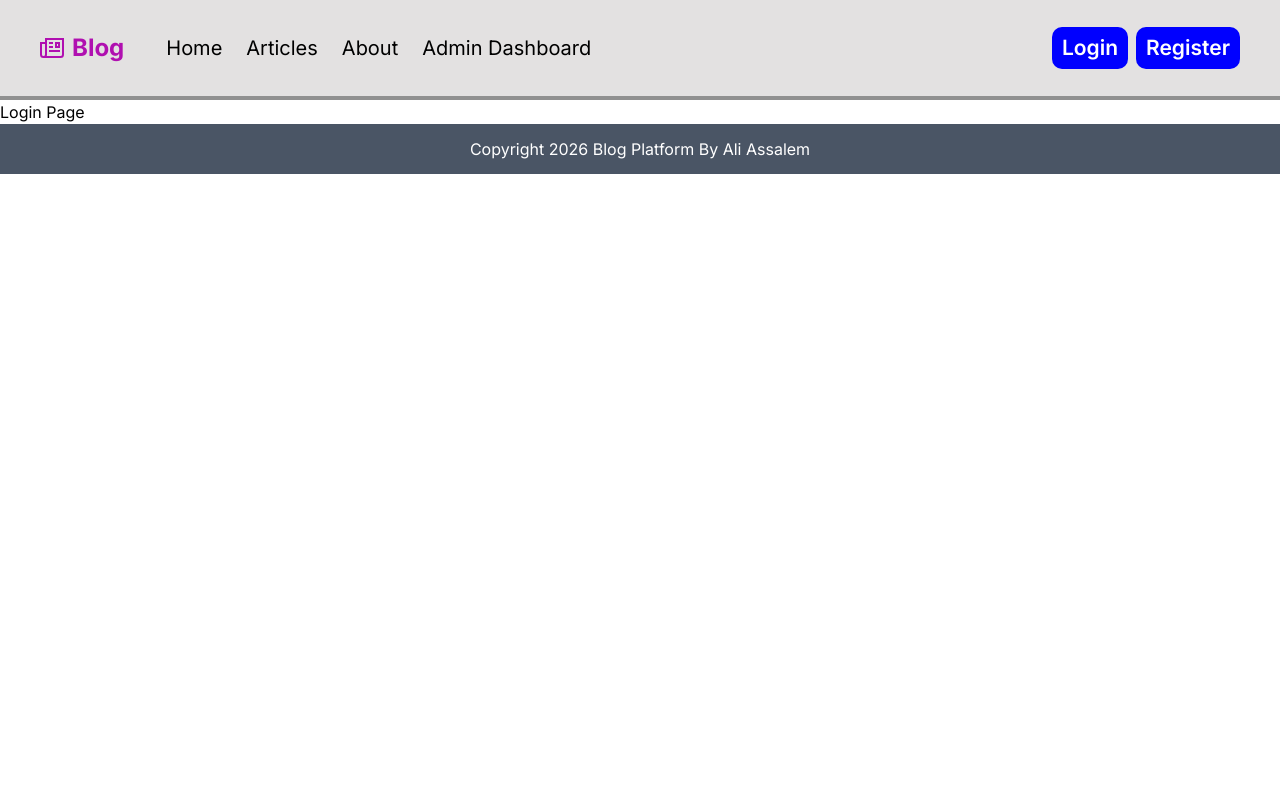
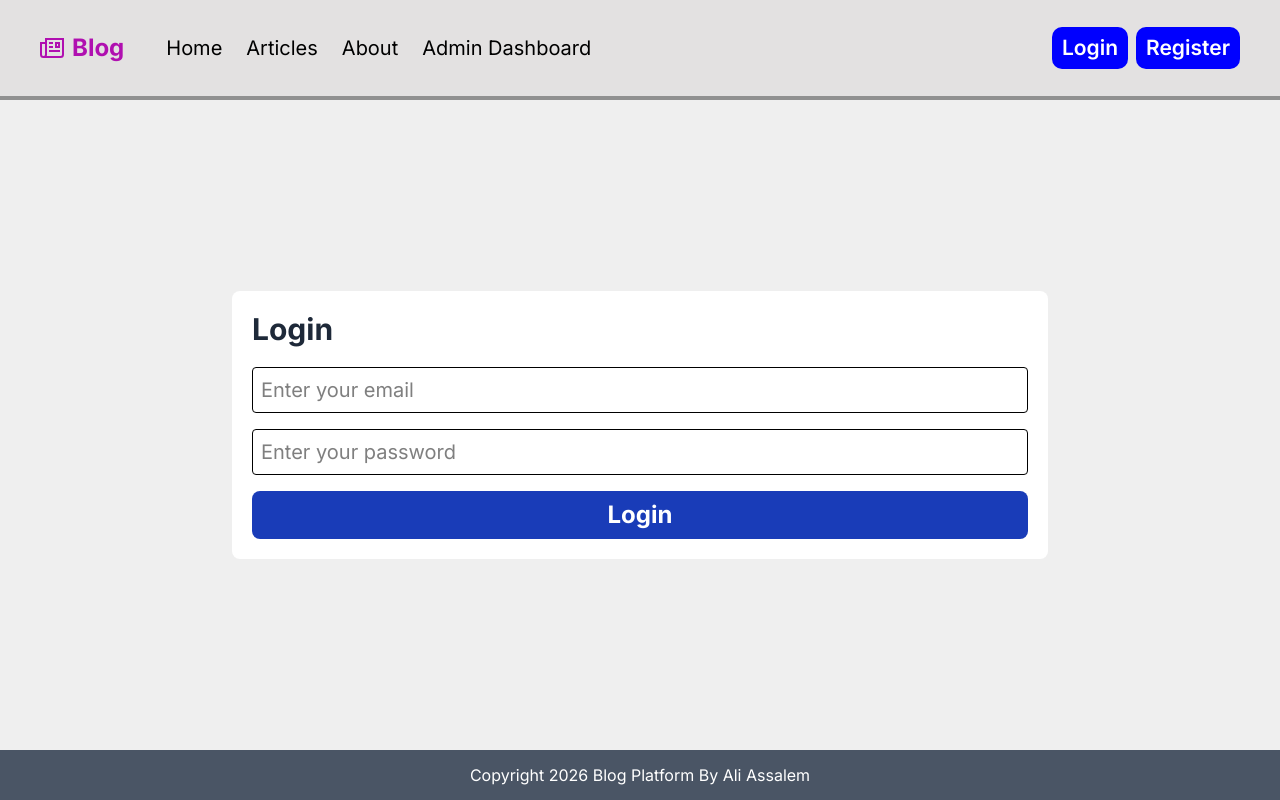
Before and after one commit to AliAssalem/Blog-NextJs, a Next.js app: page /login in a window 1280 px wide. Built offline with nearby package versions, Linux system fonts and the light colour scheme.

Commit message:
login register pages and handle  useStates

```diff
--- /dev/null
+++ b/app/(user)/login/LoginForm.tsx
@@ -0,0 +1,32 @@
+"use client";
+import { useState } from "react"
+import React from 'react'
+import { toast } from "react-toastify";
+
+
+const LoginForm = () => {
+    const [email,setEmail] = useState("");
+    const [password,setPassword] = useState("");
+
+    const formSubmitHandler = (e: React.FormEvent<HTMLFormElement>) => {
+        e.preventDefault();
+
+        if(email === "") return toast.error("Email is required");
+        if(password === "") return toast.error("Password is required");
+
+    };
+
+  return (
+    <form className="flex flex-col" onSubmit={formSubmitHandler}>
+        <input className="mb-4 border rounded p-2 text-xl" type="email" placeholder="Enter your email"
+        value={email} onChange={(e)=>setEmail(e.target.value)}
+        ></input>
+        <input className="mb-4 border rounded p-2 text-xl" type="password" placeholder="Enter your password"
+        value={password} onChange={(e)=>setPassword(e.target.value)}
+        ></input>
+        <button type="submit" className="text-2xl text-white bg-blue-800 p-2 rounded-lg font-bold">Login</button>
+    </form>
+  )
+}
+
+export default LoginForm
--- /dev/null
+++ b/app/(user)/login/page.tsx
@@ -0,0 +1,14 @@
+import LoginForm from "./LoginForm"
+
+const LoginPage = () => {
+  return (
+    <section className="container fix-height m-auto px-7 flex items-center justify-center">
+      <div className="m-auto bg-white rounded-lg p-5 w-full md:w-2/3">
+        <h1 className="text-3xl font-bold text-gray-800 mb-5">Login</h1>
+        <LoginForm/>
+      </div>
+    </section>
+  )
+}
+
+export default LoginPage
--- /dev/null
+++ b/app/(user)/register/RegisterForm.tsx
@@ -0,0 +1,37 @@
+"use client";
+import { useState } from "react"
+import React from 'react'
+import { toast } from "react-toastify";
+
+
+const RegisterForm = () => {
+    const [username,setUsername] = useState("");
+    const [email,setEmail] = useState("");
+    const [password,setPassword] = useState("");
+
+    const formSubmitHandler = (e: React.FormEvent<HTMLFormElement>) => {
+        e.preventDefault();
+
+        if(username === "") return toast.error("Username is required");
+        if(email === "") return toast.error("Email is required");
+        if(password === "") return toast.error("Password is required");
+
+    };
+
+  return (
+    <form className="flex flex-col" onSubmit={formSubmitHandler}>
+        <input className="mb-4 border rounded p-2 text-xl" type="text" placeholder="Enter your username"
+        value={username} onChange={(e)=>setUsername(e.target.value)}
+        ></input>
+        <input className="mb-4 border rounded p-2 text-xl" type="email" placeholder="Enter your email"
+        value={email} onChange={(e)=>setEmail(e.target.value)}
+        ></input>-
+        <input className="mb-4 border rounded p-2 text-xl" type="password" placeholder="Enter your password"
+        value={password} onChange={(e)=>setPassword(e.target.value)}
+        ></input>
+        <button type="submit" className="text-2xl text-white bg-blue-800 p-2 rounded-lg font-bold">Register</button>
+    </form>
+  )
+}
+
+export default RegisterForm
--- /dev/null
+++ b/app/(user)/register/page.tsx
@@ -0,0 +1,15 @@
+import React from 'react'
+import RegisterForm from './RegisterForm'
+
+const RegisterPage = () => {
+  return (
+    <section className="container fix-height m-auto px-7 flex items-center justify-center">
+      <div className="m-auto bg-white rounded-lg p-5 w-full md:w-2/3">
+        <h1 className="text-3xl font-bold text-gray-800 mb-5">Create Account</h1>
+        <RegisterForm/>
+      </div>
+    </section>
+  )
+}
+
+export default RegisterPage
--- a/app/articles/page.tsx
+++ b/app/articles/page.tsx
@@ -4,7 +4,7 @@
 
 const ArticlesPage = async () => {
 
-  const response = await fetch('https://jsonplaceholder.typicode.com/posts')
+  const response = await fetch('https://jsonplaceholder.typicode.com/posts',{cache:"no-store"})
 
   if (!response.ok) {
     throw new Error("Failed to fetch articles")
--- a/app/globals.css
+++ b/app/globals.css
@@ -1,7 +1,6 @@
 @import "tailwindcss";
 :root {
-    --color-bg: #efefef;
-    --color-text: #111;
+    --bg-color: #efefef;
 }
 
 body {
--- a/app/layout.tsx
+++ b/app/layout.tsx
@@ -1,5 +1,7 @@
 import type { Metadata } from "next";
 import { Inter,Geist, Geist_Mono } from "next/font/google";
+import { ToastContainer } from 'react-toastify';
+import 'react-toastify/dist/ReactToastify.css';
 import "./globals.css";
 import Header from "./components/header/Header";
 import Footer from "./components/footer";
@@ -36,6 +38,7 @@
     >
       <body className="min-h-full flex flex-col">
         <Header />
+        <ToastContainer theme="colored" position="top-center"/>
         <main>{children}</main>
         <Footer/>
       </body>
--- a/app/login/page.tsx
+++ /dev/null
@@ -1,12 +0,0 @@
-
-
-const LoginPage = () => {
-  return (
-    <div>
-        Login Page
-
-    </div>
-  )
-}
-
-export default LoginPage
--- a/app/register/page.tsx
+++ /dev/null
@@ -1,11 +0,0 @@
-import React from 'react'
-
-const RegisterPage = () => {
-  return (
-    <div>
-      Register Page
-    </div>
-  )
-}
-
-export default RegisterPage
--- a/package.json
+++ b/package.json
@@ -12,7 +12,8 @@
     "next": "16.2.3",
     "react": "19.2.4",
     "react-dom": "19.2.4",
-    "react-icons": "^5.6.0"
+    "react-icons": "^5.6.0",
+    "react-toastify": "^11.0.5"
   },
   "devDependencies": {
     "@tailwindcss/postcss": "^4",
```
Also changed, not shown: 1 other file (tests, documents, lock files or other folders).
